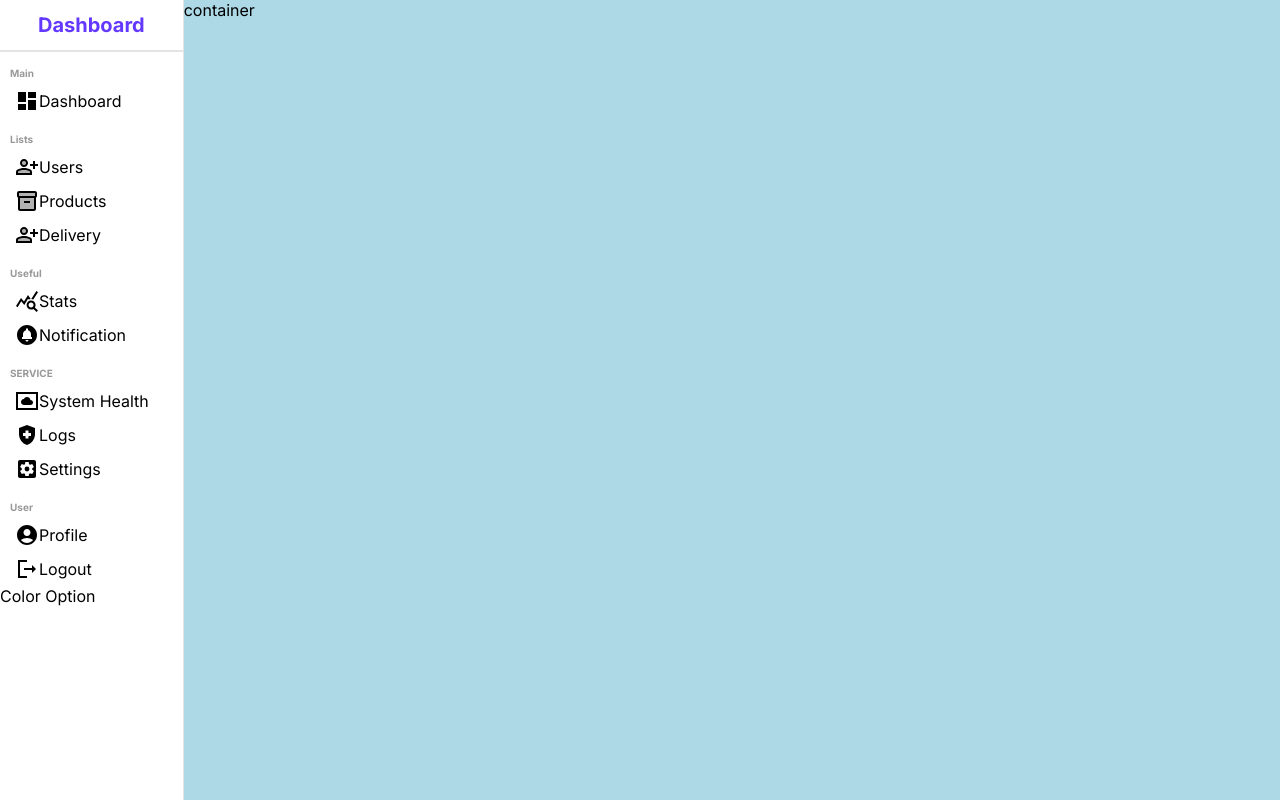
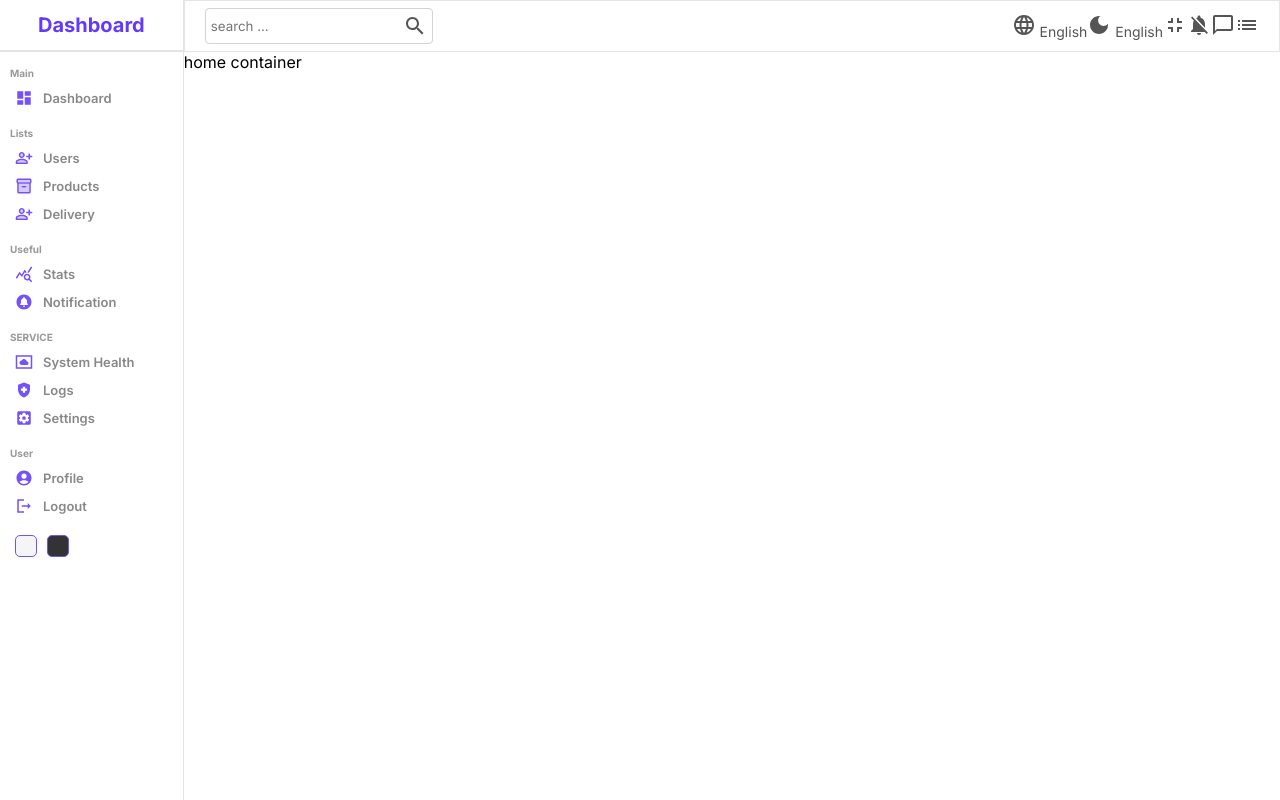
Before and after one commit to tinkugupta5/dashboard_practice, a React (Create React App) app: page / in a window 1280 px wide. Built offline with nearby package versions, Linux system fonts and the light colour scheme.

Commit message:
adding navbar

```diff
--- a/src/components/navbar/Navbar.jsx
+++ b/src/components/navbar/Navbar.jsx
@@ -1,8 +1,43 @@
 import React from "react";
 import "./navbar.scss";
+import SearchIcon from "@mui/icons-material/Search";
+import LanguageIcon from "@mui/icons-material/Language";
+import DarkModeIcon from "@mui/icons-material/DarkMode";
+import FullscreenExitIcon from "@mui/icons-material/FullscreenExit";
+import NotificationsOffIcon from "@mui/icons-material/NotificationsOff";
+import ChatBubbleOutlineIcon from "@mui/icons-material/ChatBubbleOutline";
+import ListOutlinedIcon from "@mui/icons-material/ListOutlined";
 
 const Navbar = () => {
-  return <div className="navbar">Navbar</div>;
+  return (
+    <div className="navbar">
+      <div className="wrapper">
+        <div className="search">
+          <input type="text" placeholder="search ..." /> <SearchIcon />
+        </div>
+        <div className="items">
+          <div className="item">
+            <LanguageIcon /> English
+          </div>
+          <div className="item">
+            <DarkModeIcon /> English
+          </div>
+          <div className="item">
+            <FullscreenExitIcon />
+          </div>
+          <div className="item">
+            <NotificationsOffIcon />
+          </div>
+          <div className="item">
+            <ChatBubbleOutlineIcon />
+          </div>
+          <div className="item">
+            <ListOutlinedIcon />
+          </div>
+        </div>
+      </div>
+    </div>
+  );
 };
 
 export default Navbar;
--- a/src/components/navbar/navbar.scss
+++ b/src/components/navbar/navbar.scss
@@ -0,0 +1,35 @@
+.navbar
+{
+    height: 50px;
+    border: 0.5px solid rgb(231,228,228);
+    display: flex;
+    align-items: center;
+    font-size: 14px;
+    color: #555;
+
+    .wrapper{
+        width: 100%;
+        padding: 20px;
+        display: flex;
+        align-items: center;
+        justify-content: space-between;
+
+        .search{
+            display: flex;
+            align-items: center;
+            border: 0.5px solid lightgray;
+            padding: 5px;
+            border-radius: 4px;
+            input{
+                border: none;
+                outline: none;
+            };
+        }
+
+        .items{
+            display: flex;
+        }
+
+    }
+
+}
--- a/src/components/sidebar/Sidebar.jsx
+++ b/src/components/sidebar/Sidebar.jsx
@@ -72,7 +72,10 @@
           </li>
         </ul>
       </div>
-      <div className="bottom">Color Option</div>
+      <div className="bottom">
+        <div className="colorOption"></div>
+        <div className="colorOption"></div>
+      </div>
     </div>
   );
 };
--- a/src/components/sidebar/sidebar.scss
+++ b/src/components/sidebar/sidebar.scss
@@ -46,8 +46,48 @@
                 align-items: center;
                 padding: 5px;
                 cursor: pointer;
+
+                &:hover
+                {
+                    background-color: #ece8ff;
+                }
+
+                .icon{
+                    font-size: 18px;
+                    color: #7451f8
+                }
+                span{
+                    font-size: 13px;
+                    font-weight: 600;
+                    color: #888;
+                    margin-left: 10px;
+                }
             };
         }
 
     }
+
+    // bottom div
+    .bottom{
+        display: flex;
+        align-items: center;
+        margin: 10px;
+
+        .colorOption{
+            width: 20px;
+            height: 20px;
+            border-radius: 5px;
+            border: 1px solid #7451f8;
+            cursor: pointer;
+            margin: 5px;
+
+            &:nth-child(1){
+                background-color: whitesmoke;
+            }
+            &:nth-child(2){
+                background-color: #333;
+            }
+
+        }
+    }
 }
--- a/src/pages/home/Home.jsx
+++ b/src/pages/home/Home.jsx
@@ -1,12 +1,16 @@
 import React from "react";
 import "./home.scss";
 import Sidebar from "../../components/sidebar/Sidebar";
+import Navbar from "./../../components/navbar/Navbar";
 
 const Home = () => {
   return (
     <div className="home">
       <Sidebar />
-      <div className="homeContainer">container</div>
+      <div className="homeContainer">
+        <Navbar />
+        home container
+      </div>
     </div>
   );
 };
--- a/src/pages/home/home.scss
+++ b/src/pages/home/home.scss
@@ -1,7 +1,7 @@
 .home{
     display: flex;
     .homeContainer{
-        background-color: lightblue;
+        // background-color: lightblue;
         flex: 6;
     }
 
```
